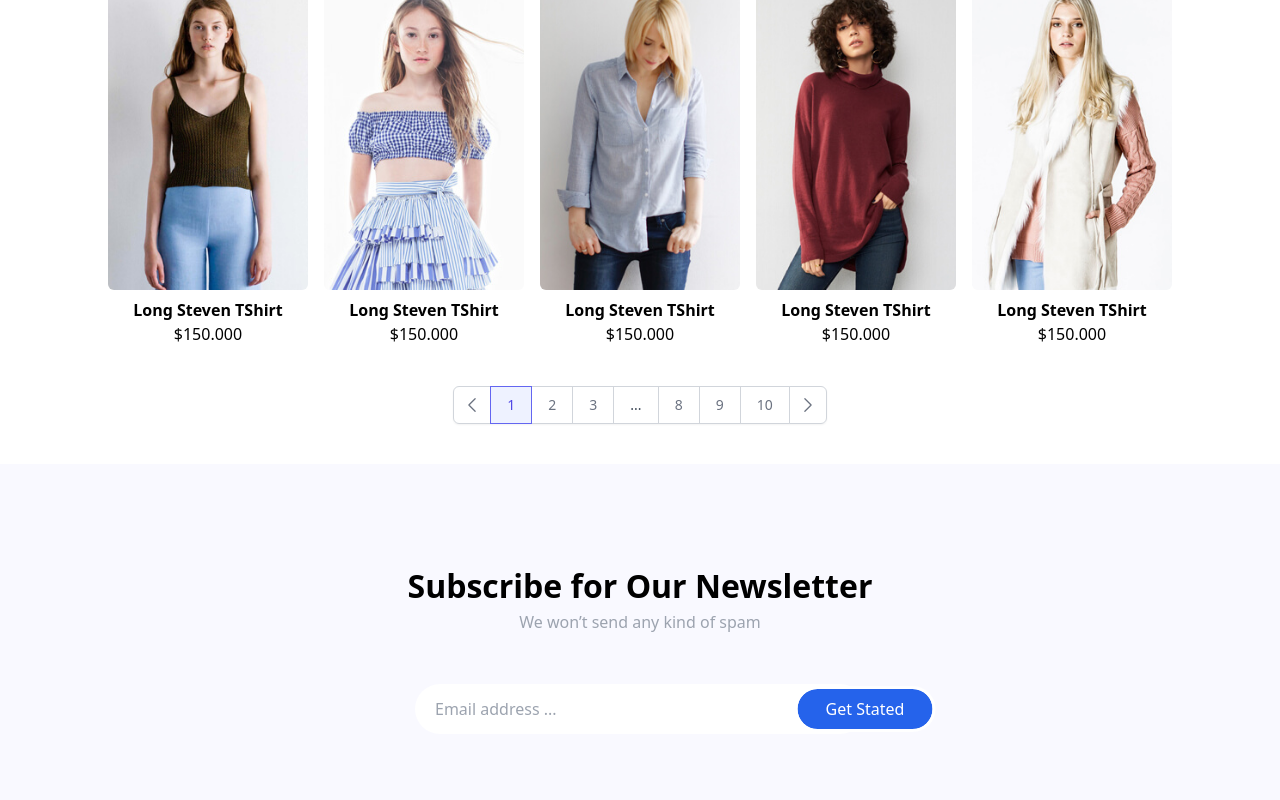
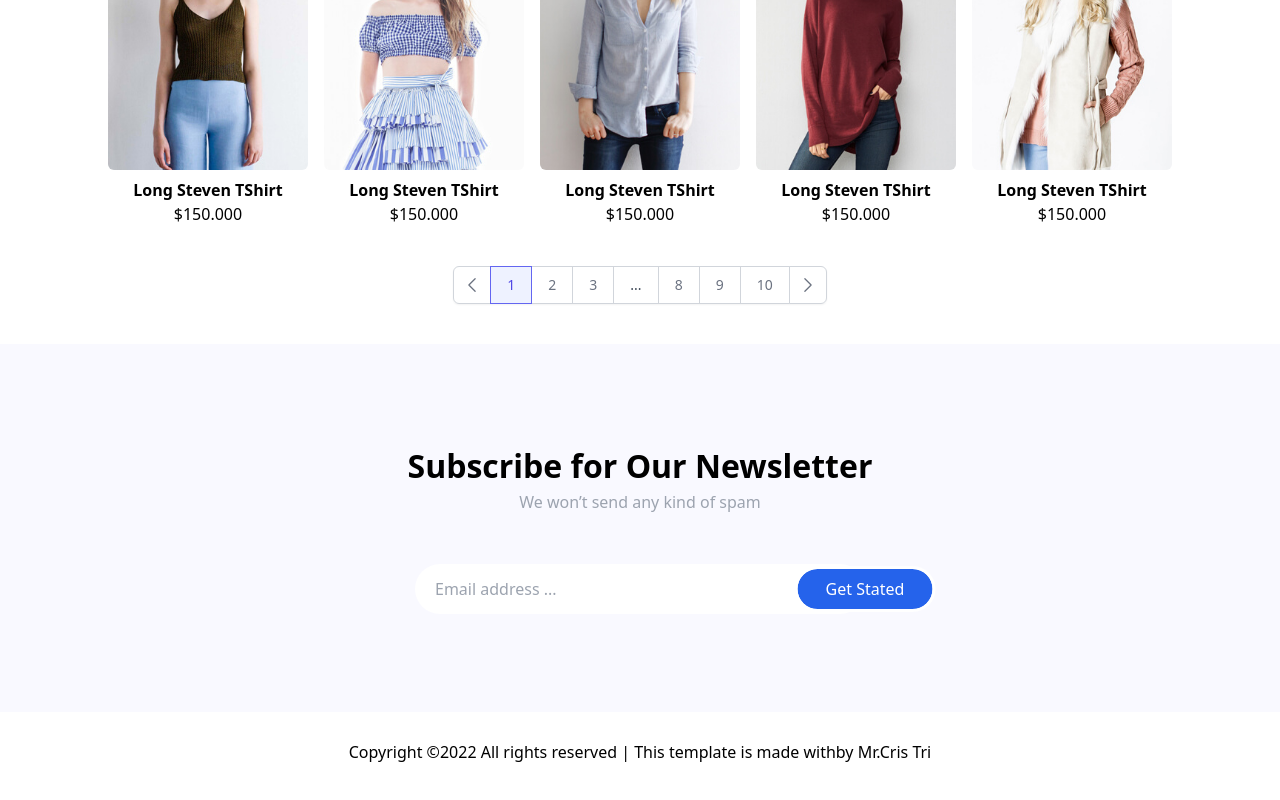
Before and after one commit to CrisTri97/myfashiop, a Next.js app: page / in a window 1280 px wide. Shown: the part 2166-2966 px from the top of the page. Built offline with nearby package versions, Linux system fonts and the light colour scheme.

Commit message:
section footer

```diff
--- a/components/Footer/Footer.js
+++ b/components/Footer/Footer.js
@@ -1,5 +1,15 @@
 import React from "react";
+import { HeartIcon } from "@heroicons/react/24/outline";
 
 export default function Footer() {
-  return <div>Footer</div>;
+  return (
+    <div className="w-[100%] h-[80px] text-center items-center justify-center flex">
+      <p>
+        Copyright ©2022 All rights reserved | This template is made with
+        <span>
+          by <a href="#">Mr.Cris Tri</a>
+        </span>
+      </p>
+    </div>
+  );
 }
--- a/components/Itemproduct/ItemProduct.js
+++ b/components/Itemproduct/ItemProduct.js
@@ -4,7 +4,7 @@ import { HeartIcon, ShoppingCartIcon } from "@heroicons/react/24/outline";
 export default function ItemProduct({ url }) {
   return (
     <>
-      <div className="cursor-pointer group w-[240px] h-[340px] lg:w-[200px] lg:h-[300px] rounded-md overflow-hidden  justify-center items-center relative ">
+      <div className="cursor-pointer group w-[240px] h-[340px] lg:w-[200px] lg:h-[260px] rounded-md overflow-hidden  justify-center items-center relative ">
         <Image
           className="rounded-sm"
           src={url}
--- a/layout/Layout.js
+++ b/layout/Layout.js
@@ -9,7 +9,7 @@ export default function Layout({ children }) {
       <NavContact />
 
       {children}
-      {/* <Footer /> */}
+      <Footer />
     </>
   );
 }
--- a/pages/index.js
+++ b/pages/index.js
@@ -55,7 +55,6 @@ export default function Home() {
           <Pagination />
         </Container>
         <Subscribe />
-        <div className="h-[300px] w-[100%]"></div>
       </main>
     </div>
   );
```
